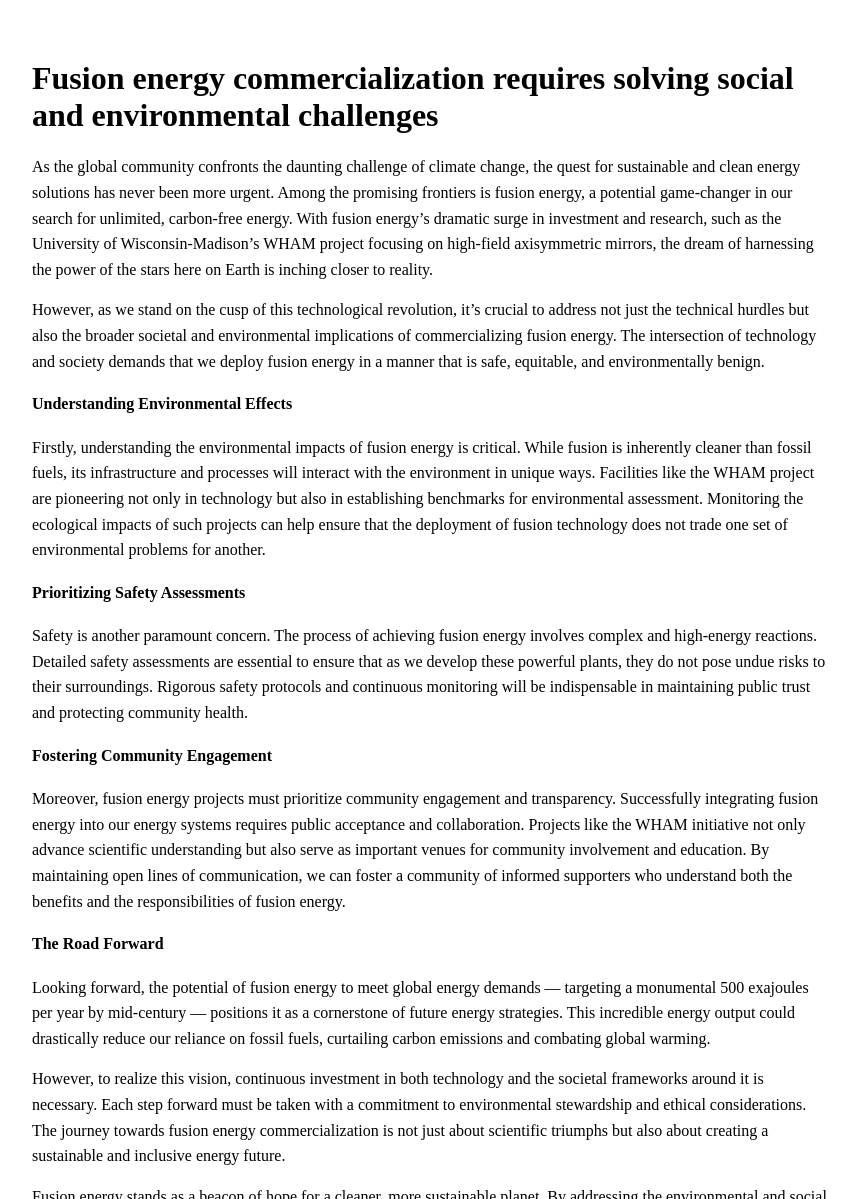
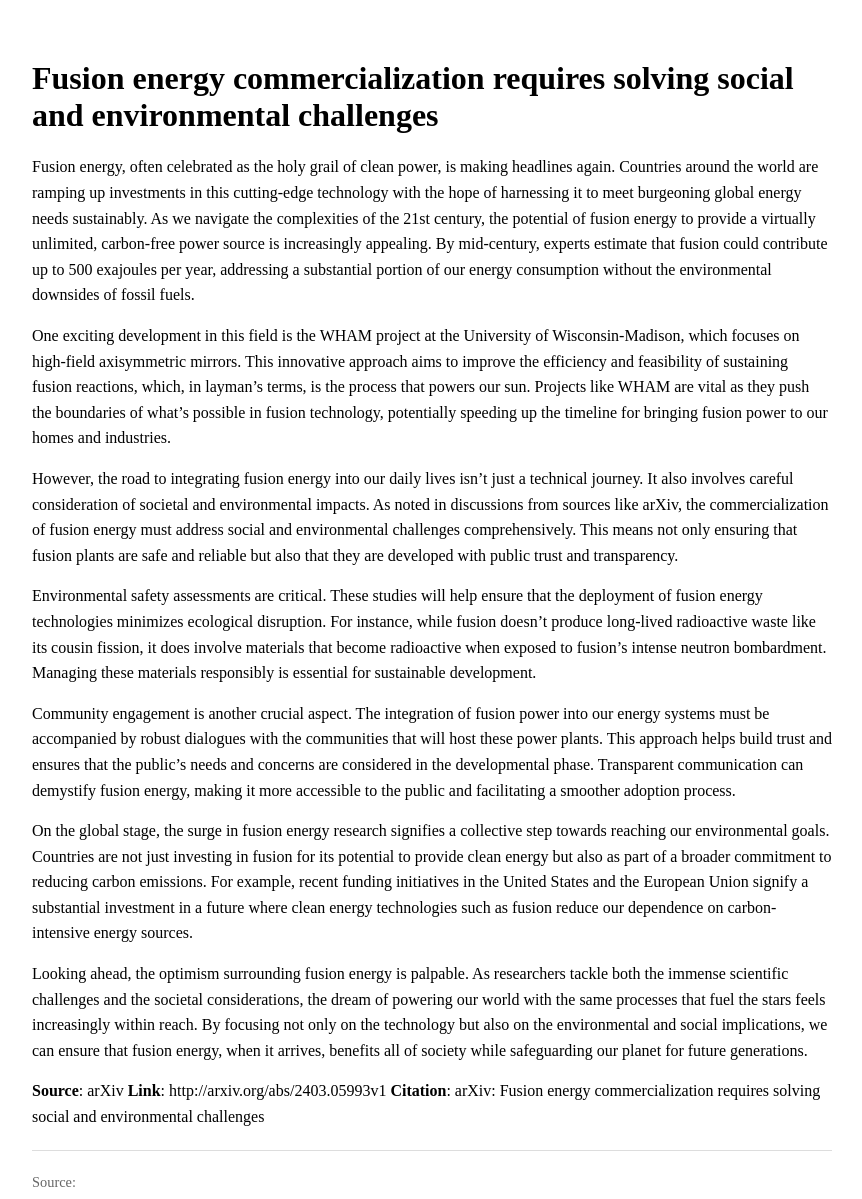
Before and after one commit to hyperpoint/hyperpoint.github.io, a Jekyll site: the page built from _posts/2024-03-01-0950fec4cb8454c4e9ade61cf7aff3b8-fusion-energy-commercialization-requires-solving-social-and-environmental-challenges.md, in a window 1280 px wide and 1400 px high. Shown: the part 201-1400 px from the top of the window, without its empty margins (208-1070 px from the left). Built offline with Jekyll 4.4.1, drawn with Linux system fonts in a browser that asks for light colours; some of the changed text lies outside the part shown.

Commit message:
Update blog post: Fusion energy commercialization requires solving social and environmental challenges

```diff
--- a/_posts/2024-03-01-0950fec4cb8454c4e9ade61cf7aff3b8-fusion-energy-commercialization-requires-solving-social-and-environmental-challenges.md
+++ b/_posts/2024-03-01-0950fec4cb8454c4e9ade61cf7aff3b8-fusion-energy-commercialization-requires-solving-social-and-environmental-challenges.md
@@ -9,35 +9,19 @@ note: This article was generated with AI assistance using the Fusion Authority E
 collaboration: In collaboration with leading fusion research entities.
 ---
 
-As the global community confronts the daunting challenge of climate change, the quest for sustainable and clean energy solutions has never been more urgent. Among the promising frontiers is fusion energy, a potential game-changer in our search for unlimited, carbon-free energy. With fusion energy's dramatic surge in investment and research, such as the University of Wisconsin-Madison’s WHAM project focusing on high-field axisymmetric mirrors, the dream of harnessing the power of the stars here on Earth is inching closer to reality.
+Fusion energy, often celebrated as the holy grail of clean power, is making headlines again. Countries around the world are ramping up investments in this cutting-edge technology with the hope of harnessing it to meet burgeoning global energy needs sustainably. As we navigate the complexities of the 21st century, the potential of fusion energy to provide a virtually unlimited, carbon-free power source is increasingly appealing. By mid-century, experts estimate that fusion could contribute up to 500 exajoules per year, addressing a substantial portion of our energy consumption without the environmental downsides of fossil fuels.
 
-However, as we stand on the cusp of this technological revolution, it's crucial to address not just the technical hurdles but also the broader societal and environmental implications of commercializing fusion energy. The intersection of technology and society demands that we deploy fusion energy in a manner that is safe, equitable, and environmentally benign.
+One exciting development in this field is the WHAM project at the University of Wisconsin-Madison, which focuses on high-field axisymmetric mirrors. This innovative approach aims to improve the efficiency and feasibility of sustaining fusion reactions, which, in layman's terms, is the process that powers our sun. Projects like WHAM are vital as they push the boundaries of what's possible in fusion technology, potentially speeding up the timeline for bringing fusion power to our homes and industries.
 
-#### Understanding Environmental Effects
+However, the road to integrating fusion energy into our daily lives isn't just a technical journey. It also involves careful consideration of societal and environmental impacts. As noted in discussions from sources like arXiv, the commercialization of fusion energy must address social and environmental challenges comprehensively. This means not only ensuring that fusion plants are safe and reliable but also that they are developed with public trust and transparency.
 
-Firstly, understanding the environmental impacts of fusion energy is critical. While fusion is inherently cleaner than fossil fuels, its infrastructure and processes will interact with the environment in unique ways. Facilities like the WHAM project are pioneering not only in technology but also in establishing benchmarks for environmental assessment. Monitoring the ecological impacts of such projects can help ensure that the deployment of fusion technology does not trade one set of environmental problems for another.
+Environmental safety assessments are critical. These studies will help ensure that the deployment of fusion energy technologies minimizes ecological disruption. For instance, while fusion doesn't produce long-lived radioactive waste like its cousin fission, it does involve materials that become radioactive when exposed to fusion's intense neutron bombardment. Managing these materials responsibly is essential for sustainable development.
 
-#### Prioritizing Safety Assessments
+Community engagement is another crucial aspect. The integration of fusion power into our energy systems must be accompanied by robust dialogues with the communities that will host these power plants. This approach helps build trust and ensures that the public's needs and concerns are considered in the developmental phase. Transparent communication can demystify fusion energy, making it more accessible to the public and facilitating a smoother adoption process.
 
-Safety is another paramount concern. The process of achieving fusion energy involves complex and high-energy reactions. Detailed safety assessments are essential to ensure that as we develop these powerful plants, they do not pose undue risks to their surroundings. Rigorous safety protocols and continuous monitoring will be indispensable in maintaining public trust and protecting community health.
+On the global stage, the surge in fusion energy research signifies a collective step towards reaching our environmental goals. Countries are not just investing in fusion for its potential to provide clean energy but also as part of a broader commitment to reducing carbon emissions. For example, recent funding initiatives in the United States and the European Union signify a substantial investment in a future where clean energy technologies such as fusion reduce our dependence on carbon-intensive energy sources.
 
-#### Fostering Community Engagement
-
-Moreover, fusion energy projects must prioritize community engagement and transparency. Successfully integrating fusion energy into our energy systems requires public acceptance and collaboration. Projects like the WHAM initiative not only advance scientific understanding but also serve as important venues for community involvement and education. By maintaining open lines of communication, we can foster a community of informed supporters who understand both the benefits and the responsibilities of fusion energy.
-
-#### The Road Forward
-
-Looking forward, the potential of fusion energy to meet global energy demands — targeting a monumental 500 exajoules per year by mid-century — positions it as a cornerstone of future energy strategies. This incredible energy output could drastically reduce our reliance on fossil fuels, curtailing carbon emissions and combating global warming.
-
-However, to realize this vision, continuous investment in both technology and the societal frameworks around it is necessary. Each step forward must be taken with a commitment to environmental stewardship and ethical considerations. The journey towards fusion energy commercialization is not just about scientific triumphs but also about creating a sustainable and inclusive energy future.
-
-Fusion energy stands as a beacon of hope for a cleaner, more sustainable planet. By addressing the environmental and social challenges associated with its development, we can unlock its full potential responsibly and equitably. The fusion of science, society, and environment could indeed be the key to unlocking a luminous, sustainable future.
-
-Reference: arXiv: Fusion energy commercialization requires solving social and environmental challenges.
-
----
-
-This approach ensures your post is informative, engaging, and rich with details, making it more likely to capture the interest of readers and search engines alike, paving the way for a broader discussion on the integration of cutting-edge technologies like fusion energy into our lives.
+Looking ahead, the optimism surrounding fusion energy is palpable. As researchers tackle both the immense scientific challenges and the societal considerations, the dream of powering our world with the same processes that fuel the stars feels increasingly within reach. By focusing not only on the technology but also on the environmental and social implications, we can ensure that fusion energy, when it arrives, benefits all of society while safeguarding our planet for future generations.
 
 **Source**: arXiv
 **Link**: http://arxiv.org/abs/2403.05993v1
```
Also changed, not shown: other parts of _posts/2024-03-01-0950fec4cb8454c4e9ade61cf7aff3b8-fusion-energy-commercialization-requires-solving-social-and-environmental-challenges.md (+1 -1 lines).
